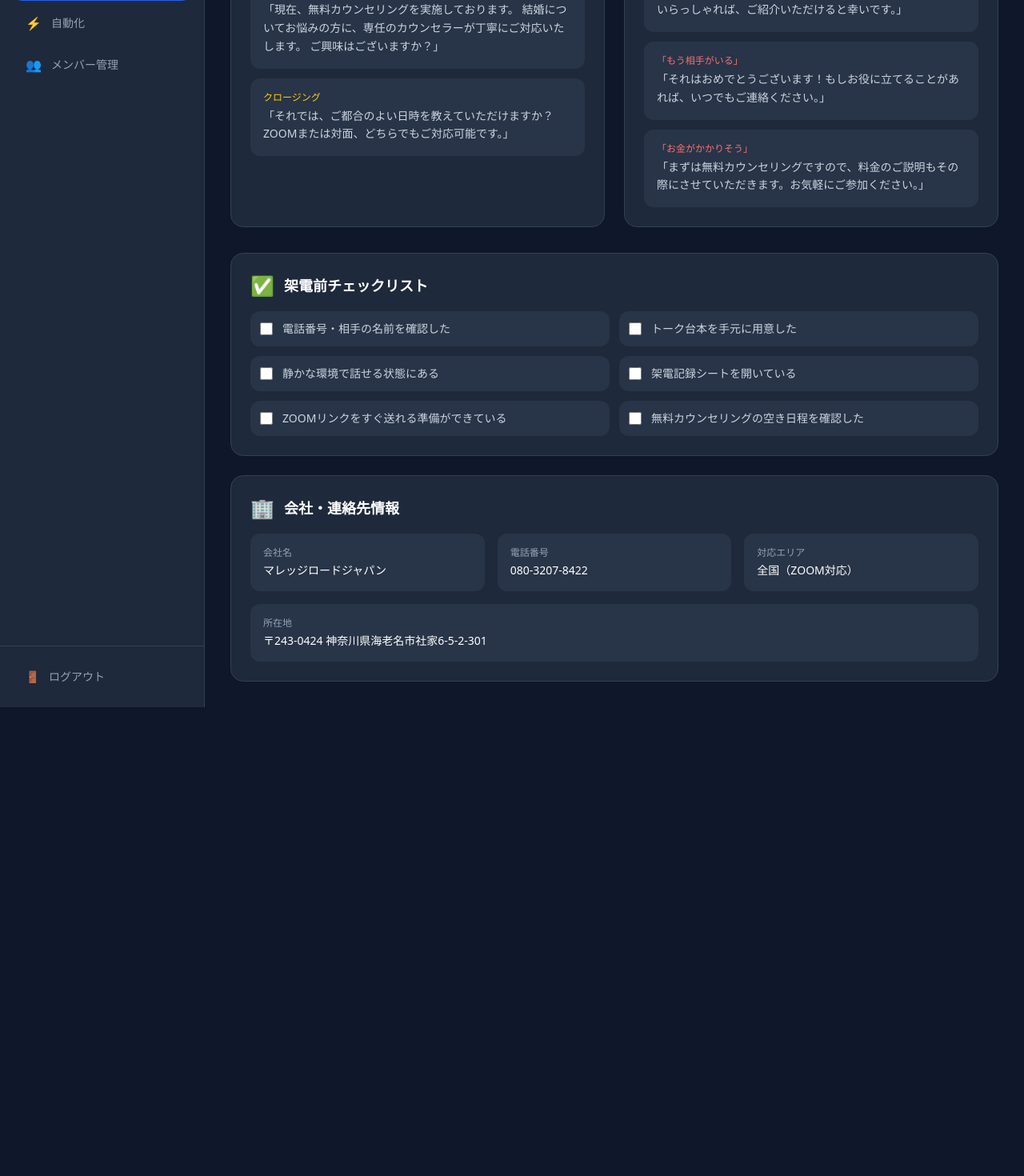
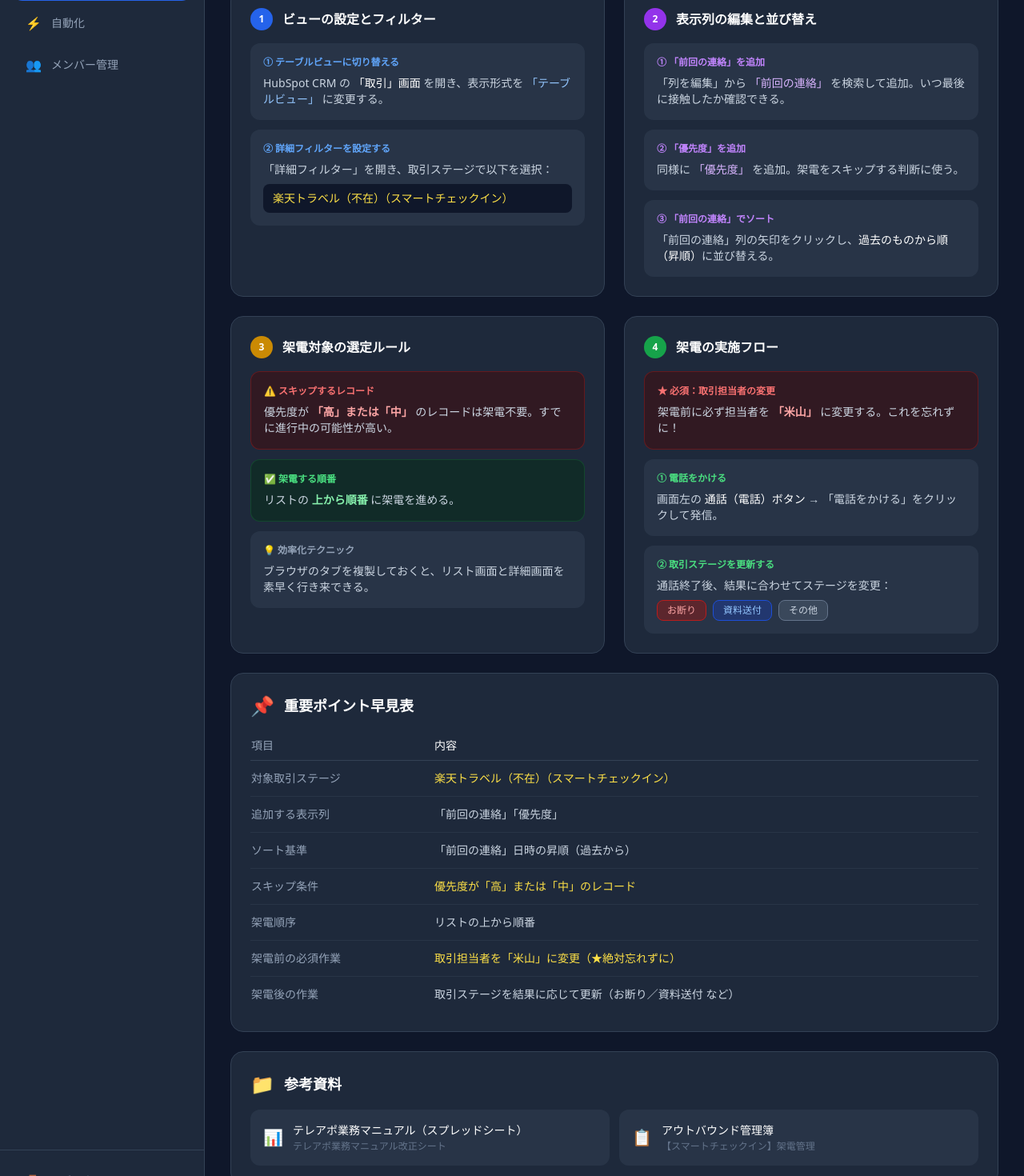
Before and after one commit to fyoneyone9-cyber/kujira-support, a Next.js app: page /teleapo in a window 1280 px wide. Shown: the part 360-1830 px from the top of the page at 80% size. Before the commit the page ends 1244 px from the top, so only its background shows below. Built offline with nearby package versions, Linux system fonts and the light colour scheme.

Commit message:
feat: テレアポページをHubSpot動画・PDF内容で全面更新

```diff
--- a/src/app/(app)/teleapo/page.tsx
+++ b/src/app/(app)/teleapo/page.tsx
@@ -4,124 +4,196 @@ export default function TeleapoPage() {
       {/* Header */}
       <div className="mb-8">
         <h1 className="text-2xl font-bold text-white">テレアポ</h1>
-        <p className="text-slate-400 text-sm mt-1">架電サポート・トーク台本・よくある質問</p>
+        <p className="text-slate-400 text-sm mt-1">HubSpot 架電業務マニュアル（スマートチェックイン）</p>
       </div>
 
-      {/* Cards */}
-      <div className="grid grid-cols-1 md:grid-cols-2 gap-6 mb-8">
-        {/* トーク台本 */}
+      {/* Step Flow */}
+      <div className="mb-8">
+        <h2 className="text-lg font-bold text-white mb-4">📋 架電業務フロー</h2>
+        <div className="grid grid-cols-1 md:grid-cols-4 gap-3">
+          {[
+            { step: '1', title: 'ビュー設定', desc: 'テーブルビューに切替・フィルター設定', color: 'blue' },
+            { step: '2', title: '列の編集', desc: '前回の連絡・優先度を追加してソート', color: 'purple' },
+            { step: '3', title: '対象選定', desc: '優先度「高」「中」はスキップ・上から順に', color: 'yellow' },
+            { step: '4', title: '架電・更新', desc: '担当者変更→電話→ステージ更新', color: 'green' },
+          ].map((item) => (
+            <div key={item.step} className={`bg-slate-800 rounded-2xl border border-slate-700 p-5 relative`}>
+              <div className={`w-8 h-8 rounded-full flex items-center justify-center text-sm font-bold mb-3 ${
+                item.color === 'blue' ? 'bg-blue-600 text-white' :
+                item.color === 'purple' ? 'bg-purple-600 text-white' :
+                item.color === 'yellow' ? 'bg-yellow-600 text-white' :
+                'bg-green-600 text-white'
+              }`}>
+                {item.step}
+              </div>
+              <p className="text-white font-bold text-sm mb-1">{item.title}</p>
+              <p className="text-slate-400 text-xs leading-relaxed">{item.desc}</p>
+            </div>
+          ))}
+        </div>
+      </div>
+
+      <div className="grid grid-cols-1 md:grid-cols-2 gap-6 mb-6">
+
+        {/* STEP1: ビュー設定 */}
         <div className="bg-slate-800 rounded-2xl border border-slate-700 p-6">
           <div className="flex items-center gap-3 mb-4">
-            <span className="text-2xl">📞</span>
-            <h2 className="text-lg font-bold text-white">トーク台本</h2>
+            <span className="w-7 h-7 bg-blue-600 rounded-full flex items-center justify-center text-xs font-bold text-white">1</span>
+            <h2 className="text-base font-bold text-white">ビューの設定とフィルター</h2>
           </div>
           <div className="space-y-3">
             <div className="bg-slate-700/50 rounded-xl p-4">
-              <p className="text-xs text-blue-400 font-medium mb-1">オープニング</p>
-              <p className="text-sm text-slate-300 leading-relaxed">
-                「お電話ありがとうございます。私、○○と申します。
-                結婚相談所マレッジロードジャパンよりご連絡差し上げました。
-                少々お時間よろしいでしょうか？」
-              </p>
+              <p className="text-xs text-blue-400 font-bold mb-2">① テーブルビューに切り替える</p>
+              <p className="text-sm text-slate-300">HubSpot CRM の <span className="text-white font-medium">「取引」画面</span> を開き、表示形式を <span className="text-blue-300 font-medium">「テーブルビュー」</span> に変更する。</p>
             </div>
             <div className="bg-slate-700/50 rounded-xl p-4">
-              <p className="text-xs text-green-400 font-medium mb-1">ご案内</p>
-              <p className="text-sm text-slate-300 leading-relaxed">
-                「現在、無料カウンセリングを実施しております。
-                結婚についてお悩みの方に、専任のカウンセラーが丁寧にご対応いたします。
-                ご興味はございますか？」
-              </p>
+              <p className="text-xs text-blue-400 font-bold mb-2">② 詳細フィルターを設定する</p>
+              <p className="text-sm text-slate-300 mb-2">「詳細フィルター」を開き、取引ステージで以下を選択：</p>
+              <div className="bg-slate-900 rounded-lg px-3 py-2">
+                <p className="text-yellow-300 text-sm font-medium">楽天トラベル（不在）（スマートチェックイン）</p>
               </div>
-            <div className="bg-slate-700/50 rounded-xl p-4">
-              <p className="text-xs text-yellow-400 font-medium mb-1">クロージング</p>
-              <p className="text-sm text-slate-300 leading-relaxed">
-                「それでは、ご都合のよい日時を教えていただけますか？
-                ZOOMまたは対面、どちらでもご対応可能です。」
-              </p>
             </div>
           </div>
         </div>
 
-        {/* よくある断り文句と切り返し */}
+        {/* STEP2: 列の編集 */}
         <div className="bg-slate-800 rounded-2xl border border-slate-700 p-6">
           <div className="flex items-center gap-3 mb-4">
-            <span className="text-2xl">💬</span>
-            <h2 className="text-lg font-bold text-white">断り文句と切り返し</h2>
+            <span className="w-7 h-7 bg-purple-600 rounded-full flex items-center justify-center text-xs font-bold text-white">2</span>
+            <h2 className="text-base font-bold text-white">表示列の編集と並び替え</h2>
           </div>
           <div className="space-y-3">
-            {[
-              {
-                objection: '「今は忙しい」',
-                response: '「承知いたしました。では、またお時間のよいときにご連絡させていただいてもよろしいでしょうか？」',
-              },
-              {
-                objection: '「興味がない」',
-                response: '「そうでしたか。もしご友人・知人でご相談されている方がいらっしゃれば、ご紹介いただけると幸いです。」',
-              },
-              {
-                objection: '「もう相手がいる」',
-                response: '「それはおめでとうございます！もしお役に立てることがあれば、いつでもご連絡ください。」',
-              },
-              {
-                objection: '「お金がかかりそう」',
-                response: '「まずは無料カウンセリングですので、料金のご説明もその際にさせていただきます。お気軽にご参加ください。」',
-              },
-            ].map((item, i) => (
-              <div key={i} className="bg-slate-700/50 rounded-xl p-4">
-                <p className="text-xs text-red-400 font-medium mb-1">{item.objection}</p>
-                <p className="text-sm text-slate-300 leading-relaxed">{item.response}</p>
+            <div className="bg-slate-700/50 rounded-xl p-4">
+              <p className="text-xs text-purple-400 font-bold mb-2">① 「前回の連絡」を追加</p>
+              <p className="text-sm text-slate-300">「列を編集」から <span className="text-purple-300 font-medium">「前回の連絡」</span> を検索して追加。いつ最後に接触したか確認できる。</p>
             </div>
-            ))}
+            <div className="bg-slate-700/50 rounded-xl p-4">
+              <p className="text-xs text-purple-400 font-bold mb-2">② 「優先度」を追加</p>
+              <p className="text-sm text-slate-300">同様に <span className="text-purple-300 font-medium">「優先度」</span> を追加。架電をスキップする判断に使う。</p>
+            </div>
+            <div className="bg-slate-700/50 rounded-xl p-4">
+              <p className="text-xs text-purple-400 font-bold mb-2">③ 「前回の連絡」でソート</p>
+              <p className="text-sm text-slate-300">「前回の連絡」列の矢印をクリックし、<span className="text-white font-medium">過去のものから順（昇順）</span>に並び替える。</p>
             </div>
           </div>
         </div>
 
-      {/* 架電チェックリスト */}
-      <div className="bg-slate-800 rounded-2xl border border-slate-700 p-6 mb-6">
+        {/* STEP3: 対象選定 */}
+        <div className="bg-slate-800 rounded-2xl border border-slate-700 p-6">
           <div className="flex items-center gap-3 mb-4">
-          <span className="text-2xl">✅</span>
-          <h2 className="text-lg font-bold text-white">架電前チェックリスト</h2>
+            <span className="w-7 h-7 bg-yellow-600 rounded-full flex items-center justify-center text-xs font-bold text-white">3</span>
+            <h2 className="text-base font-bold text-white">架電対象の選定ルール</h2>
           </div>
-        <div className="grid grid-cols-1 md:grid-cols-2 gap-3">
-          {[
-            '電話番号・相手の名前を確認した',
-            'トーク台本を手元に用意した',
-            '静かな環境で話せる状態にある',
-            '架電記録シートを開いている',
-            'ZOOMリンクをすぐ送れる準備ができている',
-            '無料カウンセリングの空き日程を確認した',
-          ].map((item, i) => (
-            <label key={i} className="flex items-center gap-3 p-3 bg-slate-700/50 rounded-xl cursor-pointer hover:bg-slate-700 transition-colors">
-              <input type="checkbox" className="w-4 h-4 accent-blue-500" />
-              <span className="text-sm text-slate-300">{item}</span>
-            </label>
-          ))}
+          <div className="space-y-3">
+            <div className="bg-red-950/50 border border-red-800/50 rounded-xl p-4">
+              <p className="text-xs text-red-400 font-bold mb-2">⚠️ スキップするレコード</p>
+              <p className="text-sm text-slate-300">優先度が <span className="text-red-300 font-bold">「高」または「中」</span> のレコードは架電不要。すでに進行中の可能性が高い。</p>
+            </div>
+            <div className="bg-green-950/50 border border-green-800/50 rounded-xl p-4">
+              <p className="text-xs text-green-400 font-bold mb-2">✅ 架電する順番</p>
+              <p className="text-sm text-slate-300">リストの <span className="text-green-300 font-bold">上から順番</span> に架電を進める。</p>
+            </div>
+            <div className="bg-slate-700/50 rounded-xl p-4">
+              <p className="text-xs text-slate-400 font-bold mb-2">💡 効率化テクニック</p>
+              <p className="text-sm text-slate-300">ブラウザのタブを複製しておくと、リスト画面と詳細画面を素早く行き来できる。</p>
+            </div>
           </div>
         </div>
 
-      {/* 会社情報 */}
+        {/* STEP4: 架電・更新 */}
         <div className="bg-slate-800 rounded-2xl border border-slate-700 p-6">
           <div className="flex items-center gap-3 mb-4">
-          <span className="text-2xl">🏢</span>
-          <h2 className="text-lg font-bold text-white">会社・連絡先情報</h2>
+            <span className="w-7 h-7 bg-green-600 rounded-full flex items-center justify-center text-xs font-bold text-white">4</span>
+            <h2 className="text-base font-bold text-white">架電の実施フロー</h2>
           </div>
-        <div className="grid grid-cols-1 md:grid-cols-3 gap-4">
-          <div className="bg-slate-700/50 rounded-xl p-4">
-            <p className="text-xs text-slate-400 mb-1">会社名</p>
-            <p className="text-sm text-white font-medium">マレッジロードジャパン</p>
+          <div className="space-y-3">
+            <div className="bg-red-950/50 border border-red-800/50 rounded-xl p-4">
+              <p className="text-xs text-red-400 font-bold mb-2">★ 必須：取引担当者の変更</p>
+              <p className="text-sm text-slate-300">架電前に必ず担当者を <span className="text-red-300 font-bold">「米山」</span> に変更する。これを忘れずに！</p>
             </div>
             <div className="bg-slate-700/50 rounded-xl p-4">
-            <p className="text-xs text-slate-400 mb-1">電話番号</p>
-            <p className="text-sm text-white font-medium">080-3207-8422</p>
+              <p className="text-xs text-green-400 font-bold mb-2">① 電話をかける</p>
+              <p className="text-sm text-slate-300">画面左の <span className="text-white font-medium">通話（電話）ボタン</span> → 「電話をかける」をクリックして発信。</p>
             </div>
             <div className="bg-slate-700/50 rounded-xl p-4">
-            <p className="text-xs text-slate-400 mb-1">対応エリア</p>
-            <p className="text-sm text-white font-medium">全国（ZOOM対応）</p>
+              <p className="text-xs text-green-400 font-bold mb-2">② 取引ステージを更新する</p>
+              <p className="text-sm text-slate-300 mb-2">通話終了後、結果に合わせてステージを変更：</p>
+              <div className="flex gap-2 flex-wrap">
+                <span className="text-xs bg-red-900/60 text-red-300 border border-red-700 rounded-lg px-3 py-1">お断り</span>
+                <span className="text-xs bg-blue-900/60 text-blue-300 border border-blue-700 rounded-lg px-3 py-1">資料送付</span>
+                <span className="text-xs bg-slate-600/60 text-slate-300 border border-slate-500 rounded-lg px-3 py-1">その他</span>
               </div>
-          <div className="bg-slate-700/50 rounded-xl p-4 md:col-span-3">
-            <p className="text-xs text-slate-400 mb-1">所在地</p>
-            <p className="text-sm text-white font-medium">〒243-0424 神奈川県海老名市社家6-5-2-301</p>
             </div>
+          </div>
+        </div>
+
+      </div>
+
+      {/* 重要ポイント早見表 */}
+      <div className="bg-slate-800 rounded-2xl border border-slate-700 p-6 mb-6">
+        <div className="flex items-center gap-3 mb-4">
+          <span className="text-2xl">📌</span>
+          <h2 className="text-lg font-bold text-white">重要ポイント早見表</h2>
+        </div>
+        <div className="overflow-x-auto">
+          <table className="w-full text-sm">
+            <thead>
+              <tr className="border-b border-slate-700">
+                <th className="text-left text-slate-400 font-medium py-2 pr-4 whitespace-nowrap">項目</th>
+                <th className="text-left text-white font-medium py-2">内容</th>
+              </tr>
+            </thead>
+            <tbody className="divide-y divide-slate-700/50">
+              {[
+                { label: '対象取引ステージ', value: '楽天トラベル（不在）（スマートチェックイン）', highlight: true },
+                { label: '追加する表示列', value: '「前回の連絡」「優先度」' },
+                { label: 'ソート基準', value: '「前回の連絡」日時の昇順（過去から）' },
+                { label: 'スキップ条件', value: '優先度が「高」または「中」のレコード', highlight: true },
+                { label: '架電順序', value: 'リストの上から順番' },
+                { label: '架電前の必須作業', value: '取引担当者を「米山」に変更（★絶対忘れずに）', highlight: true },
+                { label: '架電後の作業', value: '取引ステージを結果に応じて更新（お断り／資料送付 など）' },
+              ].map((row, i) => (
+                <tr key={i}>
+                  <td className="text-slate-400 py-3 pr-4 whitespace-nowrap font-medium">{row.label}</td>
+                  <td className={`py-3 ${row.highlight ? 'text-yellow-300 font-medium' : 'text-slate-300'}`}>{row.value}</td>
+                </tr>
+              ))}
+            </tbody>
+          </table>
+        </div>
+      </div>
+
+      {/* 参考資料 */}
+      <div className="bg-slate-800 rounded-2xl border border-slate-700 p-6">
+        <div className="flex items-center gap-3 mb-4">
+          <span className="text-2xl">📁</span>
+          <h2 className="text-lg font-bold text-white">参考資料</h2>
+        </div>
+        <div className="grid grid-cols-1 md:grid-cols-2 gap-3">
+          <a
+            href="https://docs.google.com/spreadsheets/d/1F2ycU3glbgrJCOkLRKHg86ROWggkbYOZXxhA2vco84o/edit?gid=767829959#gid=767829959"
+            target="_blank"
+            rel="noopener noreferrer"
+            className="flex items-center gap-3 p-4 bg-slate-700/50 hover:bg-slate-700 rounded-xl transition-colors group"
+          >
+            <span className="text-xl">📊</span>
+            <div>
+              <p className="text-white text-sm font-medium group-hover:text-blue-300 transition-colors">テレアポ業務マニュアル（スプレッドシート）</p>
+              <p className="text-slate-500 text-xs mt-0.5">テレアポ業務マニュアル改正シート</p>
+            </div>
+          </a>
+          <a
+            href="https://docs.google.com/spreadsheets/d/1WnwEhp2Db9lDHNw8qp_h2ZjhMY-mZG9TXcAAh6RX59w/edit?gid=1927965581#gid=1927965581"
+            target="_blank"
+            rel="noopener noreferrer"
+            className="flex items-center gap-3 p-4 bg-slate-700/50 hover:bg-slate-700 rounded-xl transition-colors group"
+          >
+            <span className="text-xl">📋</span>
+            <div>
+              <p className="text-white text-sm font-medium group-hover:text-blue-300 transition-colors">アウトバウンド管理簿</p>
+              <p className="text-slate-500 text-xs mt-0.5">【スマートチェックイン】架電管理</p>
+            </div>
+          </a>
         </div>
       </div>
     </div>
```
Lines whose indentation alone changed are shown as unchanged.
